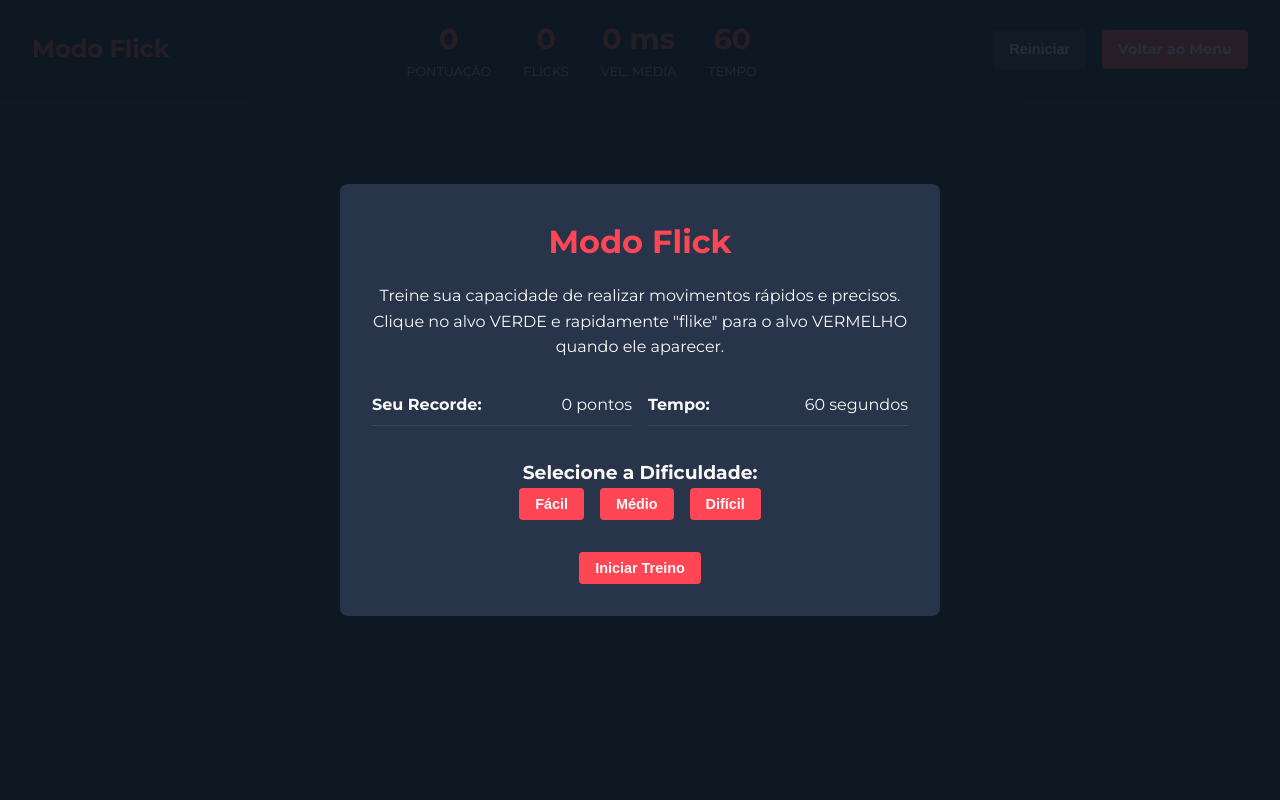
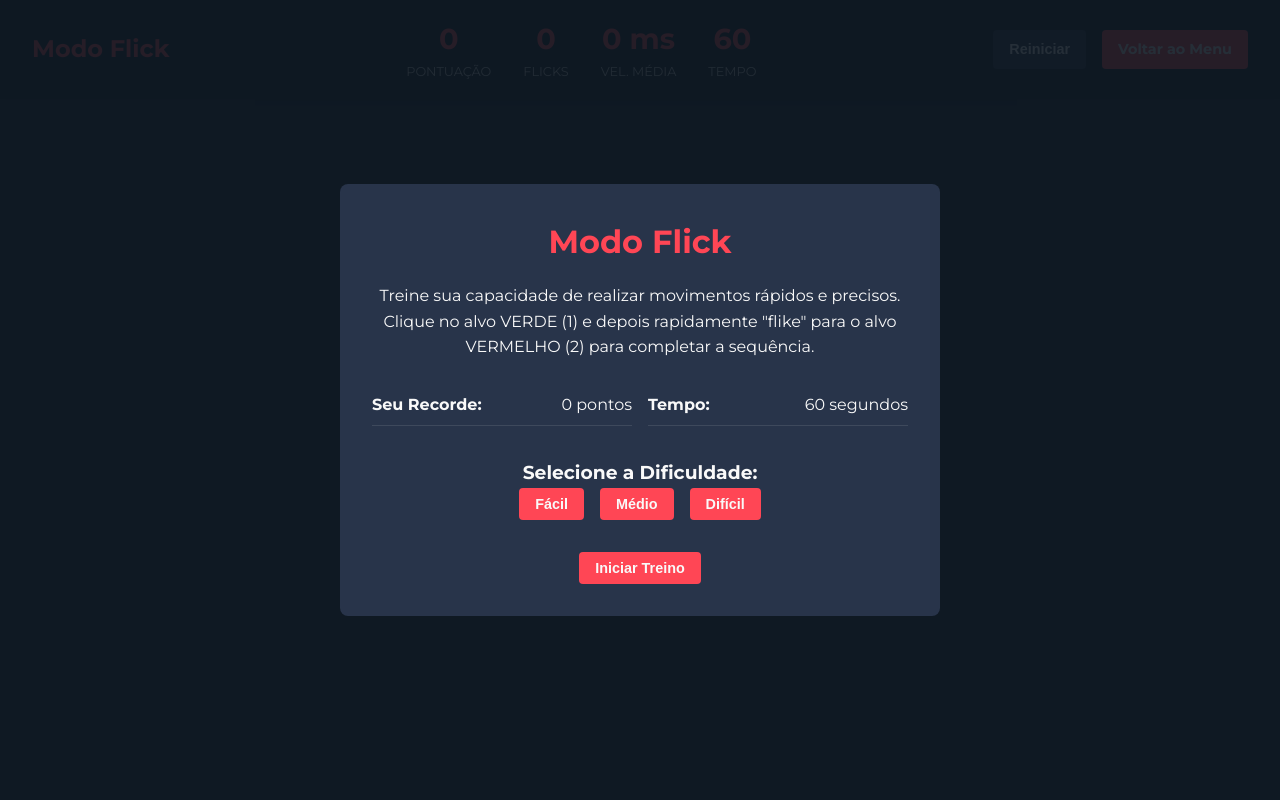
Before and after one commit to KerubinDev/cautious-adventure, a PHP site: page /flick.php in a window 1280 px wide. Run offline with PHP 8.4, Linux system fonts and the light colour scheme.

Commit message:
aim trainer

```diff
--- a/flick.php
+++ b/flick.php
@@ -112,17 +112,29 @@ $highscore = $_SESSION['flick_highscore'] ?? 0;
             overflow: hidden;
         }
 
+        .connector-line {
+            position: absolute;
+            height: 2px;
+            background-color: rgba(255, 255, 255, 0.5);
+            transform-origin: left center;
+            z-index: 1;
+        }
+
         .target {
             position: absolute;
             border-radius: 50%;
             cursor: pointer;
-            transform: scale(0);
-            animation: target-appear 0.2s forwards;
             display: flex;
             justify-content: center;
             align-items: center;
             font-weight: bold;
             color: var(--secondary);
+            z-index: 2;
+            transition: transform 0.1s;
+        }
+
+        .target:hover {
+            transform: scale(1.05);
         }
 
         .target.first {
@@ -133,11 +145,11 @@ $highscore = $_SESSION['flick_highscore'] ?? 0;
         .target.second {
             background-color: var(--primary); /* Vermelho para o segundo alvo */
             box-shadow: 0 0 10px rgba(255, 70, 85, 0.5);
-            display: none; /* Oculto inicialmente */
         }
 
-        @keyframes target-appear {
-            to { transform: scale(1); }
+        .target.completed {
+            background-color: rgba(100, 100, 100, 0.5);
+            box-shadow: none;
         }
 
         #countdown {
@@ -254,7 +266,7 @@ $highscore = $_SESSION['flick_highscore'] ?? 0;
         <div class="overlay" id="start-overlay">
             <div class="overlay-content">
                 <h2>Modo Flick</h2>
-                <p>Treine sua capacidade de realizar movimentos rápidos e precisos. Clique no alvo VERDE e rapidamente "flike" para o alvo VERMELHO quando ele aparecer.</p>
+                <p>Treine sua capacidade de realizar movimentos rápidos e precisos. Clique no alvo VERDE (1) e depois rapidamente "flike" para o alvo VERMELHO (2) para completar a sequência.</p>
 
                 <div class="score-grid">
                     <div class="score-item">
@@ -329,9 +341,10 @@ $highscore = $_SESSION['flick_highscore'] ?? 0;
         let flickDistances = [];
         let firstTarget = null;
         let secondTarget = null;
+        let connectorLine = null;
+        let targetPairId = 0;
+        let firstTargetClicked = false;
         let firstClickTime = 0;
-        let firstTargetPos = { x: 0, y: 0 };
-        let targetPairId = 0;
 
         // Elementos DOM
         const arena = document.getElementById('arena');
@@ -351,21 +364,21 @@ $highscore = $_SESSION['flick_highscore'] ?? 0;
         const difficultySettings = {
             easy: {
                 targetSize: 50,
-                minDistance: 100,
-                maxDistance: 300,
-                flickTimeout: 2000
+                minDistance: 200,
+                maxDistance: 350,
+                pairDuration: 7000
             },
             medium: {
                 targetSize: 40,
-                minDistance: 150,
-                maxDistance: 400,
-                flickTimeout: 1500
+                minDistance: 250,
+                maxDistance: 450,
+                pairDuration: 5000
             },
             hard: {
                 targetSize: 30,
-                minDistance: 200,
-                maxDistance: 500,
-                flickTimeout: 1000
+                minDistance: 300,
+                maxDistance: 550,
+                pairDuration: 3000
             }
         };
 
@@ -417,12 +430,10 @@ $highscore = $_SESSION['flick_highscore'] ?? 0;
             flickTimes = [];
             flickDistances = [];
             targetPairId = 0;
+            firstTargetClicked = false;
 
             // Limpar alvos anteriores
-            if (firstTarget) firstTarget.remove();
-            if (secondTarget) secondTarget.remove();
-            firstTarget = null;
-            secondTarget = null;
+            clearTargets();
 
             // Atualizar UI
             updateStats();
@@ -441,22 +452,30 @@ $highscore = $_SESSION['flick_highscore'] ?? 0;
             createTargetPair();
         }
 
+        // Função para limpar alvos
+        function clearTargets() {
+            if (firstTarget) firstTarget.remove();
+            if (secondTarget) secondTarget.remove();
+            if (connectorLine) connectorLine.remove();
+
+            firstTarget = null;
+            secondTarget = null;
+            connectorLine = null;
+        }
+
         // Função para criar um par de alvos
         function createTargetPair() {
             if (!gameActive) return;
 
-            // Limpar alvos anteriores se existirem
-            if (firstTarget) firstTarget.remove();
-            if (secondTarget) secondTarget.remove();
+            // Limpar alvos anteriores
+            clearTargets();
 
             const settings = difficultySettings[difficulty];
             const arenaRect = arena.getBoundingClientRect();
 
-            // Calcular tamanho ajustado dos alvos com base na dificuldade
-            const targetSize = settings.targetSize;
-
-            // Gerar ID único para este par
+            // Incrementar ID do par
             targetPairId++;
+            firstTargetClicked = false;
 
             // Criar primeiro alvo (VERDE)
             firstTarget = document.createElement('div');
@@ -465,27 +484,27 @@ $highscore = $_SESSION['flick_highscore'] ?? 0;
             firstTarget.textContent = '1';
 
             // Posição aleatória para o primeiro alvo
-            const firstX = Math.random() * (arenaRect.width - targetSize * 2) + targetSize;
-            const firstY = Math.random() * (arenaRect.height - targetSize * 2) + targetSize;
+            const targetSize = settings.targetSize;
+            const padding = targetSize * 2; // Espaço das bordas
+
+            const firstX = padding + Math.random() * (arenaRect.width - padding * 2);
+            const firstY = padding + Math.random() * (arenaRect.height - padding * 2);
 
             firstTarget.style.width = `${targetSize}px`;
             firstTarget.style.height = `${targetSize}px`;
-            firstTarget.style.left = `${firstX}px`;
-            firstTarget.style.top = `${firstY}px`;
-
-            // Guardar posição para calcular distância do flick depois
-            firstTargetPos = { x: firstX + targetSize/2, y: firstY + targetSize/2 };
+            firstTarget.style.left = `${firstX - targetSize/2}px`;
+            firstTarget.style.top = `${firstY - targetSize/2}px`;
 
             // Adicionar evento de clique ao primeiro alvo
             firstTarget.addEventListener('click', handleFirstTargetClick);
 
-            // Criar segundo alvo (VERMELHO - oculto inicialmente)
+            // Criar segundo alvo (VERMELHO)
             secondTarget = document.createElement('div');
             secondTarget.className = 'target second';
             secondTarget.id = `target-second-${targetPairId}`;
             secondTarget.textContent = '2';
 
-            // Posição para o segundo alvo (distância controlada)
+            // Gerar posição para o segundo alvo com distância mínima garantida
             let secondX, secondY, distance;
 
             do {
@@ -497,11 +516,11 @@ $highscore = $_SESSION['flick_highscore'] ?? 0;
                 secondX = firstX + Math.cos(angle) * distance;
                 secondY = firstY + Math.sin(angle) * distance;
 
-                // Verificar limites da arena
-                if (secondX < targetSize) secondX = targetSize;
-                if (secondX > arenaRect.width - targetSize) secondX = arenaRect.width - targetSize;
-                if (secondY < targetSize) secondY = targetSize;
-                if (secondY > arenaRect.height - targetSize) secondY = arenaRect.height - targetSize;
+                // Garantir que está dentro dos limites da arena
+                if (secondX < padding) secondX = padding;
+                if (secondX > arenaRect.width - padding) secondX = arenaRect.width - padding;
+                if (secondY < padding) secondY = padding;
+                if (secondY > arenaRect.height - padding) secondY = arenaRect.height - padding;
 
                 // Recalcular distância após ajuste
                 const dx = secondX - firstX;
@@ -512,73 +531,89 @@ $highscore = $_SESSION['flick_highscore'] ?? 0;
 
             secondTarget.style.width = `${targetSize}px`;
             secondTarget.style.height = `${targetSize}px`;
-            secondTarget.style.left = `${secondX}px`;
-            secondTarget.style.top = `${secondY}px`;
+            secondTarget.style.left = `${secondX - targetSize/2}px`;
+            secondTarget.style.top = `${secondY - targetSize/2}px`;
 
             // Adicionar evento de clique ao segundo alvo
             secondTarget.addEventListener('click', handleSecondTargetClick);
 
-            // Adicionar alvos à arena
+            // Criar linha de conexão
+            connectorLine = document.createElement('div');
+            connectorLine.className = 'connector-line';
+
+            // Posicionar e rotacionar a linha
+            const dx = secondX - firstX;
+            const dy = secondY - firstY;
+            const length = Math.sqrt(dx * dx + dy * dy);
+            const angle = Math.atan2(dy, dx);
+
+            connectorLine.style.width = `${length}px`;
+            connectorLine.style.left = `${firstX}px`;
+            connectorLine.style.top = `${firstY}px`;
+            connectorLine.style.transform = `rotate(${angle}rad)`;
+
+            // Adicionar elementos à arena
+            arena.appendChild(connectorLine);
             arena.appendChild(firstTarget);
             arena.appendChild(secondTarget);
+
+            // Configurar timeout para este par
+            setTimeout(() => {
+                if (targetPairId === parseInt(firstTarget.id.split('-')[2]) && gameActive) {
+                    // Se o tempo acabou e este par ainda está ativo, criar novo par
+                    createTargetPair();
+                }
+            }, settings.pairDuration);
         }
 
         // Função para lidar com clique no primeiro alvo
         function handleFirstTargetClick() {
-            if (!gameActive) return;
+            if (!gameActive || firstTargetClicked) return;
 
-            // Registrar tempo do clique
+            firstTargetClicked = true;
             firstClickTime = Date.now();
-
-            // Mostrar o segundo alvo
-            secondTarget.style.display = 'flex';
-
-            // Iniciar timeout para o flick
-            const settings = difficultySettings[difficulty];
-            setTimeout(() => {
-                // Se o segundo alvo ainda estiver visível, o usuário não conseguiu acertar a tempo
-                if (secondTarget && secondTarget.style.display !== 'none' && gameActive) {
-                    // Criar novo par de alvos
-                    createTargetPair();
-                }
-            }, settings.flickTimeout);
+            firstTarget.classList.add('completed');
         }
 
         // Função para lidar com clique no segundo alvo
         function handleSecondTargetClick() {
-            if (!gameActive || !firstClickTime) return;
+            if (!gameActive || !firstTargetClicked) return;
 
-            // Calcular tempo do flick
+            // Verificar se foi um flick válido (clicou no 1 e depois no 2)
             const flickTime = Date.now() - firstClickTime;
             flickTimes.push(flickTime);
 
             // Calcular distância do flick
-            const targetRect = secondTarget.getBoundingClientRect();
-            const targetX = targetRect.left + targetRect.width / 2;
-            const targetY = targetRect.top + targetRect.height / 2;
+            const rect1 = firstTarget.getBoundingClientRect();
+            const rect2 = secondTarget.getBoundingClientRect();
 
-            const dx = targetX - firstTargetPos.x;
-            const dy = targetY - firstTargetPos.y;
+            const center1X = rect1.left + rect1.width / 2;
+            const center1Y = rect1.top + rect1.height / 2;
+            const center2X = rect2.left + rect2.width / 2;
+            const center2Y = rect2.top + rect2.height / 2;
+
+            const dx = center2X - center1X;
+            const dy = center2Y - center1Y;
             const distance = Math.sqrt(dx * dx + dy * dy);
 
             flickDistances.push(distance);
 
-            // Pontuação com bônus por velocidade
+            // Atualizar pontuação
             flicks++;
 
             // Bônus por velocidade: quanto mais rápido, mais pontos
             const settings = difficultySettings[difficulty];
-            const speedBonus = Math.max(0, Math.round(10 * (1 - flickTime / settings.flickTimeout)));
+            const speedBonus = Math.max(0, Math.round(10 * (1 - flickTime / 1000)));
             score += 10 + speedBonus;
 
             // Atualizar estatísticas
             updateStats();
 
-            // Esconder o segundo alvo
-            secondTarget.style.display = 'none';
+            // Marcar segundo alvo como concluído
+            secondTarget.classList.add('completed');
 
-            // Criar próximo par de alvos
-            setTimeout(createTargetPair, 300);
+            // Criar próximo par após breve pausa
+            setTimeout(createTargetPair, 500);
         }
 
         // Função para atualizar estatísticas na UI
@@ -599,10 +634,7 @@ $highscore = $_SESSION['flick_highscore'] ?? 0;
             clearInterval(timeInterval);
 
             // Limpar alvos
-            if (firstTarget) firstTarget.remove();
-            if (secondTarget) secondTarget.remove();
-            firstTarget = null;
-            secondTarget = null;
+            clearTargets();
 
             // Calcular estatísticas finais
             const avgReactionTime = flickTimes.length > 0 ?
```
